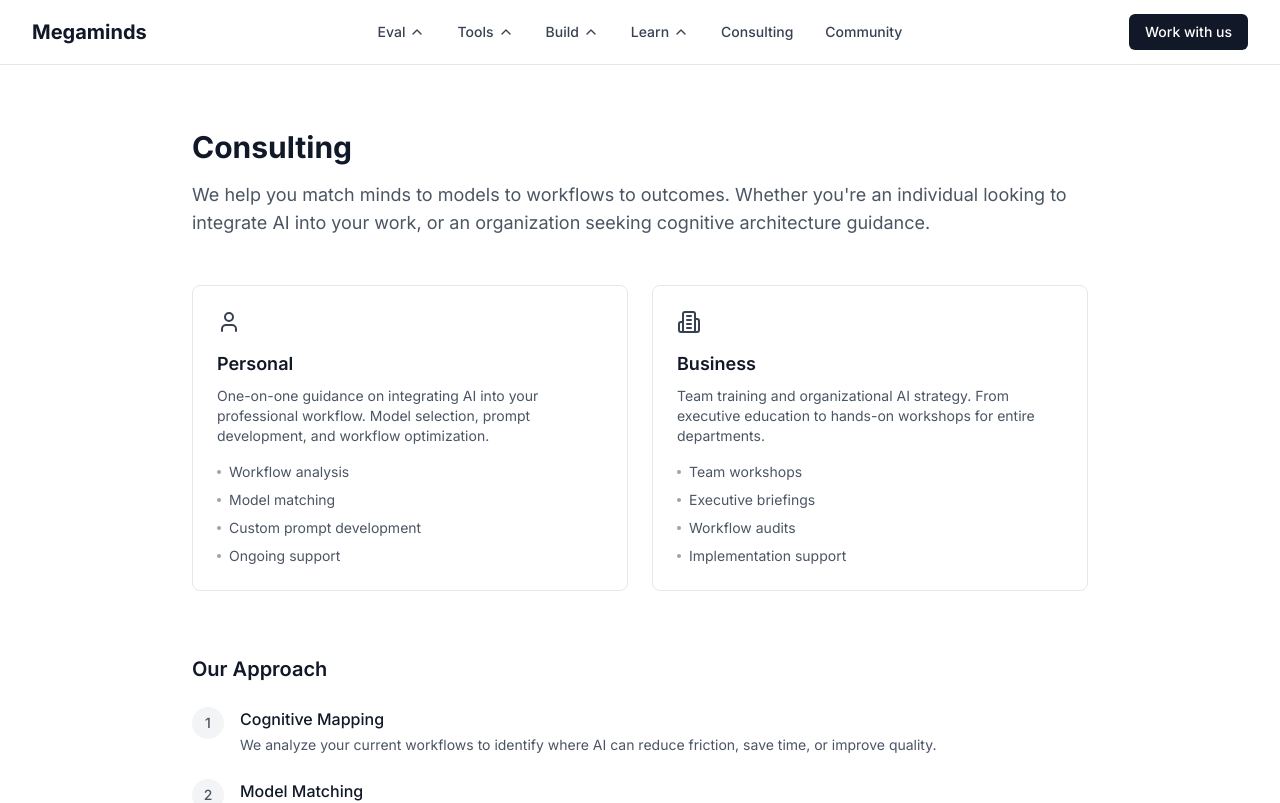
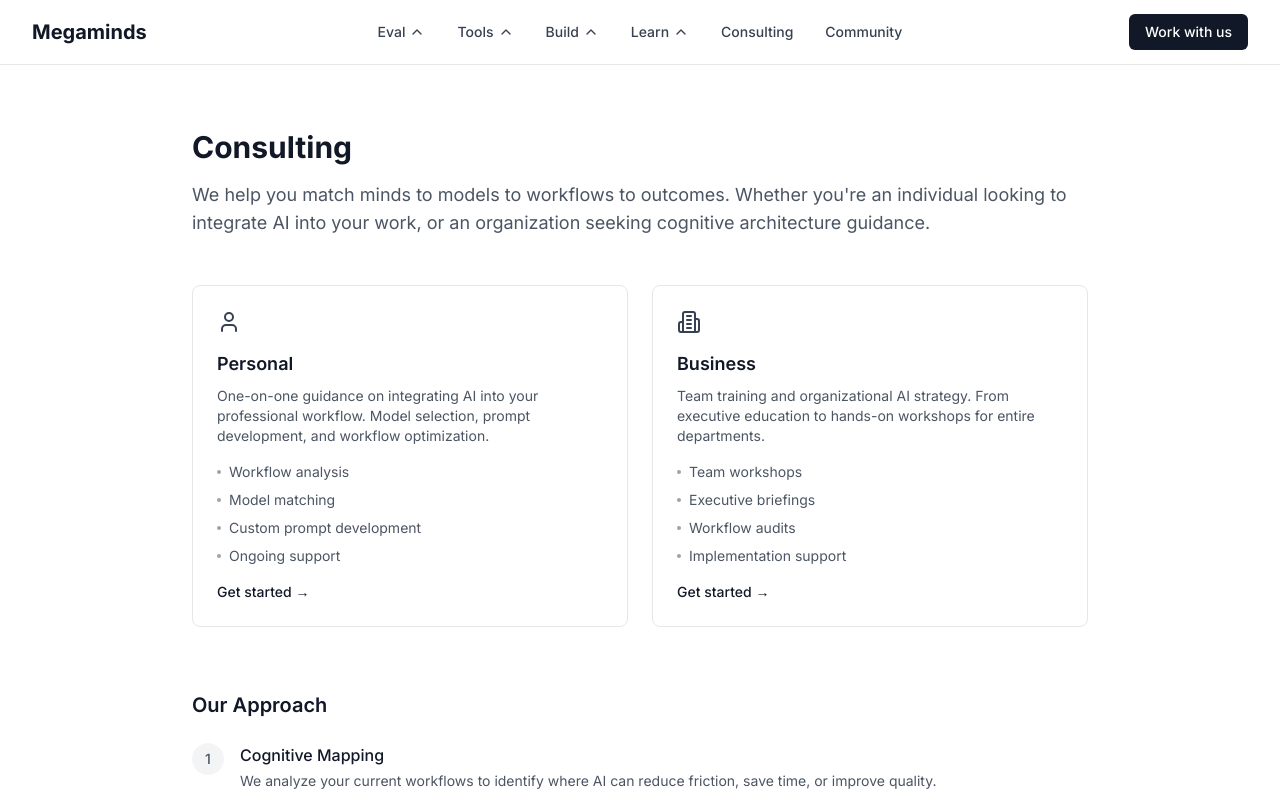
Before and after one commit to asavschaeffer/megaminds-web, a Next.js app: page /consulting in a window 1280 px wide. Shown: the top 803 px of the page. Built offline with nearby package versions, Linux system fonts and the light colour scheme.

Commit message:
style(consulting): improve service card layout

```diff
--- a/app/consulting/page.tsx
+++ b/app/consulting/page.tsx
@@ -104,7 +104,8 @@ function ServiceCard({
   features: string[]
 }) {
   return (
-    <div className="p-6 border border-gray-200 rounded-lg h-full hover:border-gray-400 transition-colors">
+    <div className="p-6 border border-gray-200 rounded-lg h-full hover:border-gray-400 transition-colors flex flex-col">
+      <div>
         <div className="text-gray-700 mb-4">{icon}</div>
         <h2 className="text-lg font-semibold text-gray-900">{title}</h2>
         <p className="mt-2 text-sm text-gray-600">{description}</p>
@@ -116,6 +117,9 @@ function ServiceCard({
             </li>
           ))}
         </ul>
+      </div>
+      <div className="flex-grow" />
+      <p className="mt-4 text-sm font-medium text-gray-900">Get started →</p>
     </div>
   )
 }
```
Lines whose indentation alone changed are shown as unchanged.
